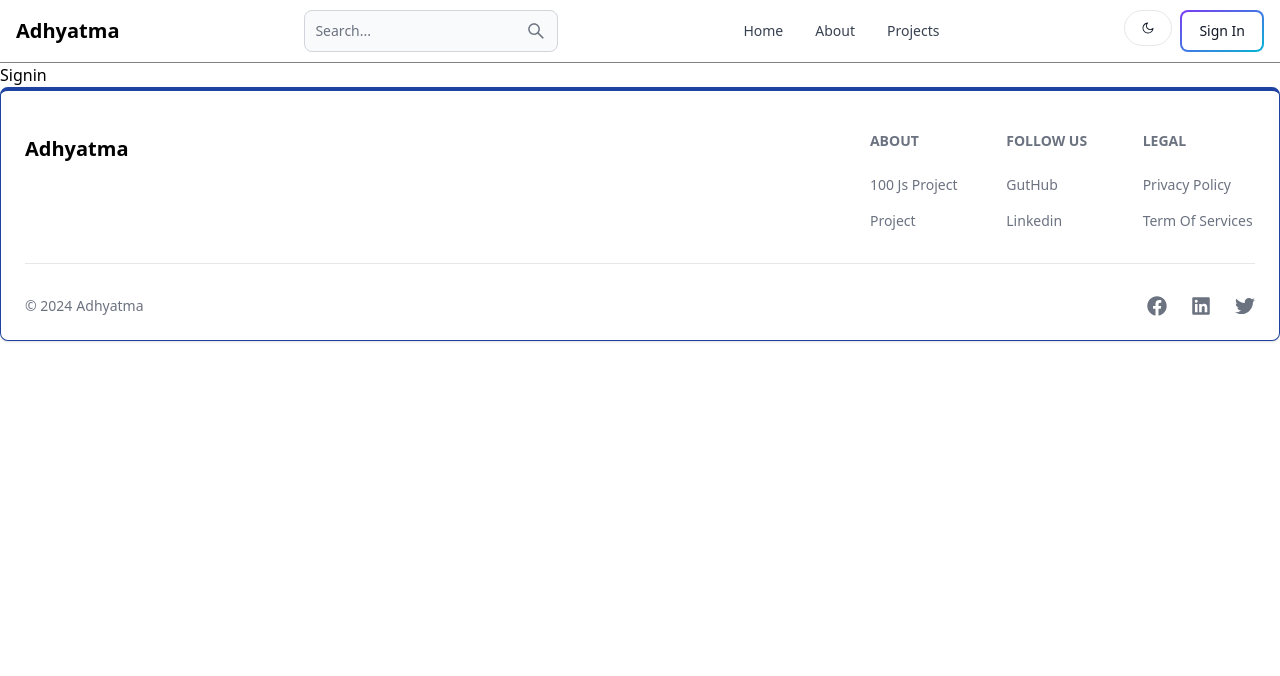
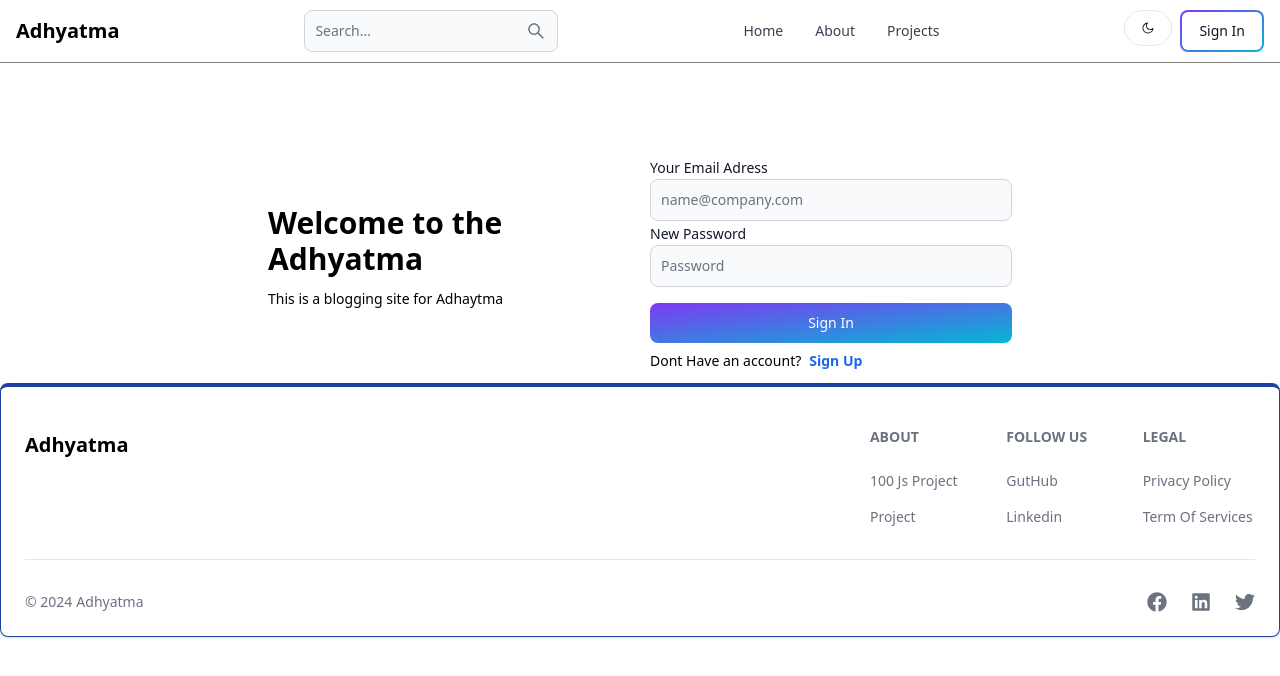
Before and after one commit to sundaramseth/Gyan-Kendra-Blog, a React (Vite) app in the folder client/: page /signin in a window 1280 px wide. Shown: the top 676 px of the page. Built offline with nearby package versions, Linux system fonts and the light colour scheme.

Commit message:
complete sign in page functionilty

```diff
--- a/client/src/pages/SignIn.jsx
+++ b/client/src/pages/SignIn.jsx
@@ -1,7 +1,109 @@
-export default function Signin() {
+import {Alert, Button, Label, Spinner, TextInput} from 'flowbite-react'
+import { useState } from 'react'
+import { Link, useNavigate } from 'react-router-dom'
+
+export default function SignIn() {
+
+const navigate = useNavigate();
+
+const [formData, setFormData] = useState({});
+const [errorMessage, setErrorMessage] = useState(null);
+const [loading, setLoading] = useState(false);
+
+const handleChange = (e) =>{
+  setFormData({...formData,[e.target.id]: e.target.value.trim()});
+// console.log(e.target.value);
+}
+
+const handleSubmit = async(e) =>{
+  e.preventDefault();
+  if(!formData.email || !formData.password){
+    return setErrorMessage('Please fill out all fields.')
+  }
+  try{
+  setLoading(true);
+  setErrorMessage(null);
+  const res = await fetch('/api/auth/signin', {
+    method: 'POST',
+    headers:{'Content-Type':'application/json'},
+    body: JSON.stringify(formData),
+   });
+  const data = await res.json();
+  if(data.success === false){
+    setLoading(false);
+    return setErrorMessage(data.message);
+  }
+  setLoading(false);
+  if(res.ok){
+    navigate('/home')
+  }
+  }
+  catch(error){
+   setErrorMessage(error.message);
+   setLoading(false);
+  }
+}
+
+// console.log(formData)
+
   return (
-    <div>
-      Signin
+    <div className="mt-20">
+
+      <div className="flex p-3 max-w-3xl mx-auto flex-col md:flex-row md:items-center gap-5">
+      {/*left*/}
+      <div className="text-left flex-1">
+        <p className="text-3xl font-semibold">Welcome to the Adhyatma</p>
+        <p className="text-sm my-3">This is a blogging site for Adhaytma</p>
+      </div>
+
+        {/*Right*/}
+      <div className="flex-1">
+       <form className='flex flex-col gap-4' onSubmit={handleSubmit}>
+        <div className="">
+          <Label value='Your Email Adress' />
+          <TextInput
+          type='email'
+          placeholder='name@company.com'
+          id='email'
+          onChange={handleChange}
+          />
+          <Label value='New Password' />
+          <TextInput
+          type='password'
+          placeholder='Password'
+          id='password'
+          onChange={handleChange}
+          />
+        </div>
+
+        <Button gradientDuoTone='purpleToBlue' type='submit' disabled={loading}>
+        {
+        loading? (
+          <>
+          <Spinner size='sm' />
+          <span className='pl-3'>Loading...</span>
+          </>
+
+        ) : 'Sign In'
+        }
+        </Button>
+        </form>
+        <div className='flex gap-2 text-sm mt-2'>
+          <span>Dont Have an account?</span>
+          <Link to='/signup' className='text-blue-600 font-semibold'>
+          Sign Up
+          </Link>
+        </div>
+        {
+          errorMessage && (
+            <Alert className='mt-5' color='failure'>
+              {errorMessage}
+            </Alert>
+          )
+        }
+      </div>
+      </div>
+
     </div>
   )
 }
```
